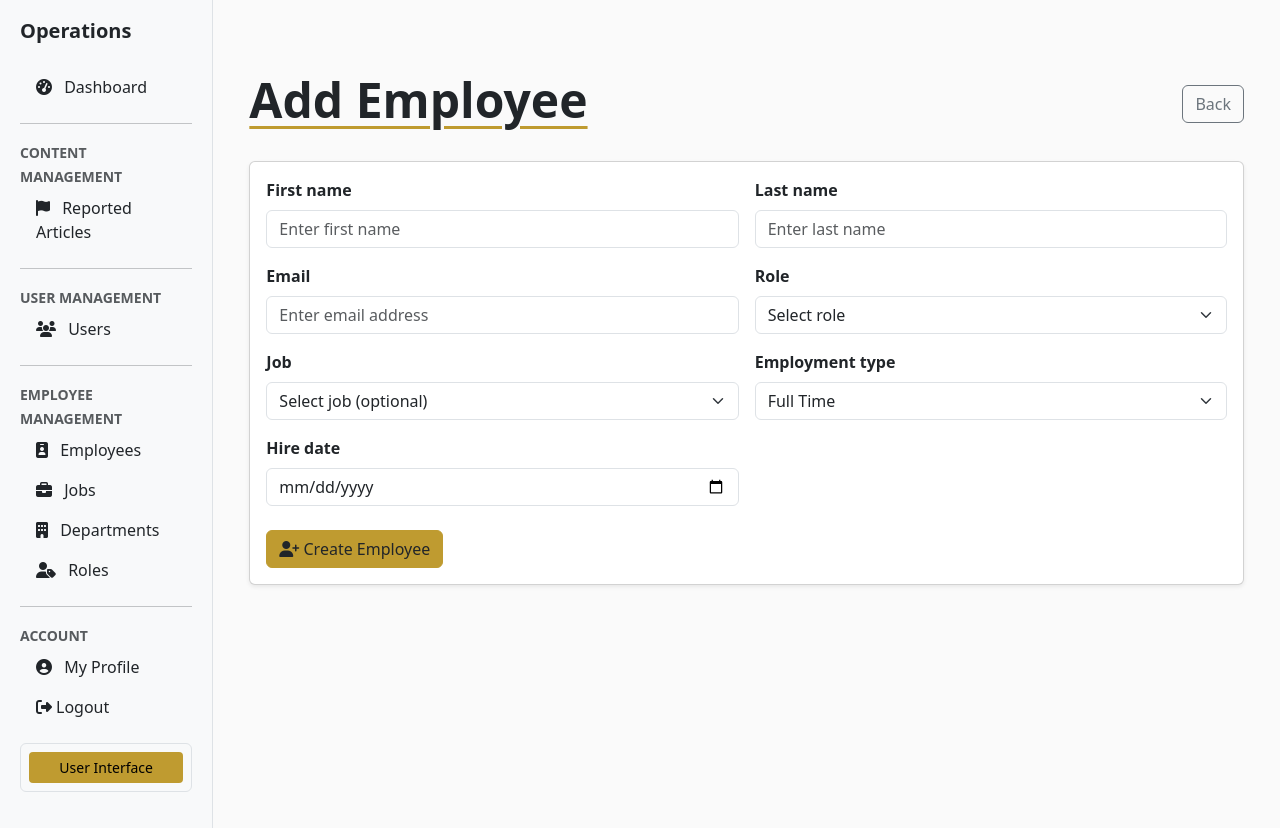
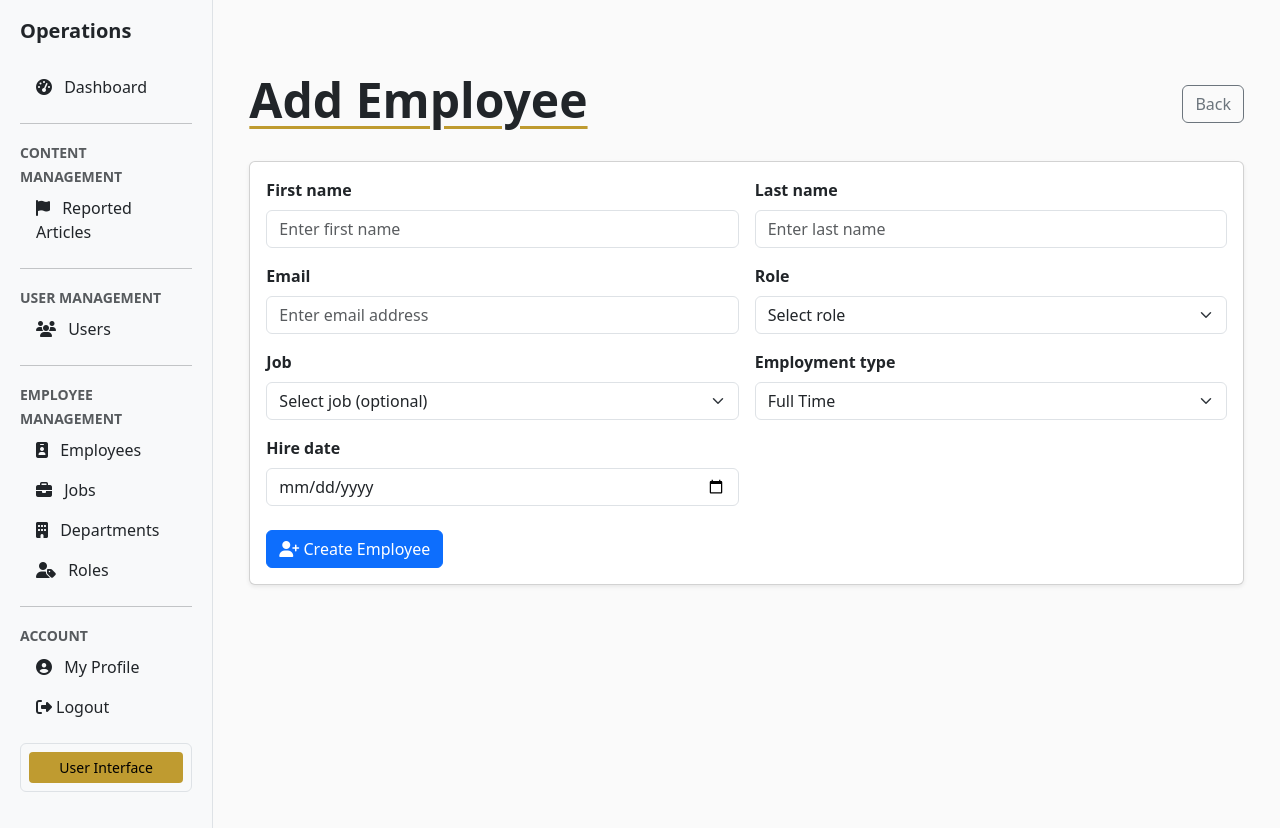
Before and after one commit to Kgothatso-create/publishing-cms, a Django app: page /operations/employees/add/ in a window 1280 px wide. Shown: the part 64-892 px from the top of the page. Run offline with Django 5.2, Linux system fonts and the light colour scheme; data that the repository does not hold is empty; some libraries are stand-ins or nearby versions.

Commit message:
Adding eployee templates

```diff
--- a/templates/employment/add_employee.html
+++ b/templates/employment/add_employee.html
@@ -36,9 +36,7 @@
                     {% endfor %}
                 </div>
                 <div class="mt-4">
-                    <button type="submit"
-                            class="btn"
-                            style="border-color:#bf9b30;background-color:#bf9b30;">
+                    <button type="submit" class="btn btn-primary">
                         <i class="fas fa-user-plus"></i>
                         Create Employee
                     </button>
--- a/templates/employment/employee_edit.html
+++ b/templates/employment/employee_edit.html
@@ -187,7 +187,7 @@
             <a href="{% url 'employee_detail' employee.id %}" class="btn btn-outline-secondary">
                 Cancel
             </a>
-            <button type="submit" class="btn text-white" style="background-color: #bf9b30; border-color: #bf9b30;">
+            <button type="submit" class="btn btn-primary">
                 <i class="fas fa-save me-1"></i>
                 Save Changes
             </button>
```
